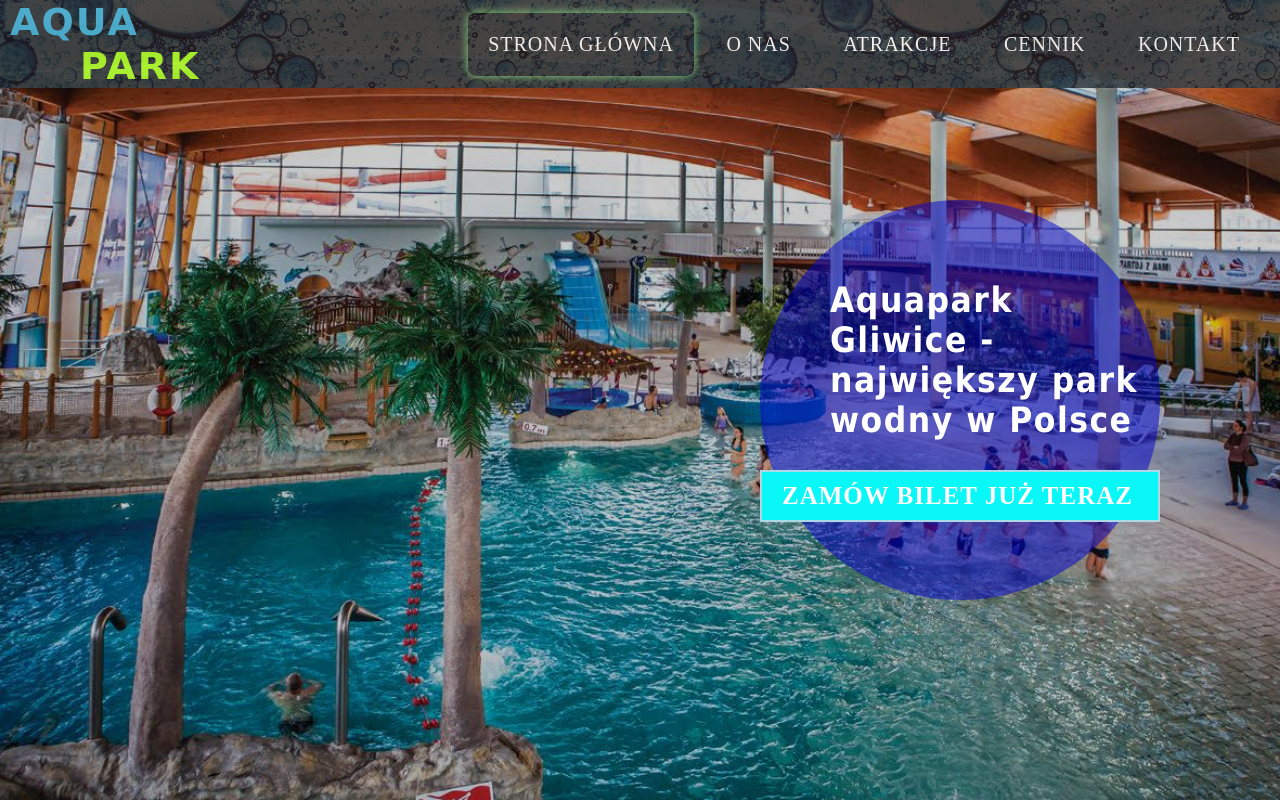
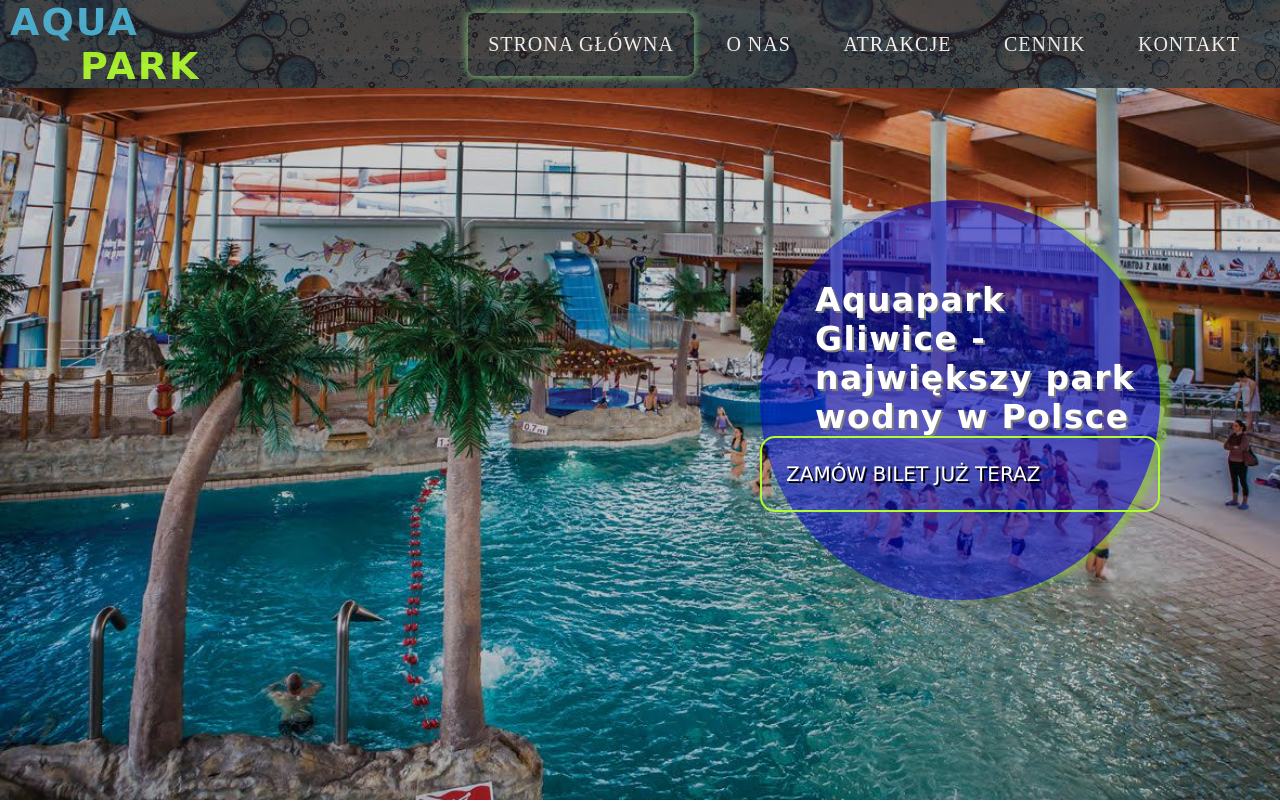
Before and after one commit to Martyn8/AEII_2020_B2_Jurusik, a PHP site: page / in a window 1280 px wide. Shown: the top 804 px of the page. Run offline with PHP 8.4, Linux system fonts and the light colour scheme.

Commit message:
Update style.css

```diff
--- a/strona/style.css
+++ b/strona/style.css
@@ -50,26 +50,58 @@
 	letter-spacing: .2rem;
 	text-align: center;
 }
+.middle{
+    position: absolute;
+    top: 50%;
+    left: 50%;
+    transform: translate(-50%,-50%);
+    margin-top: 110px;
+    width: 325px;
+    background: rgb(77, 185, 221);
+    border-radius: 15px;
+    box-shadow: 0 9px greenyellow;
+  }
 .kup {
-	display: block;
-	padding: 10px 20px;
-	color: white;
-	background-color: rgb(9, 247, 247);
-    border: 2px solid lightblue;
-    font-size: 25px;
-    font-weight: 700;
-	text-transform: uppercase;
-    letter-spacing: 1px;
-    margin-top: 30px;
-	transition: .3s ease;
-    transition-property: background-color, color;
-    z-index:-1;
+    position: relative;
+    display: block;
+    color: white;
+    font-size: 20px;
+    font-weight: 500;
+    text-shadow: 2px 2px black;
+    font-family: Verdana, Geneva, Tahoma, sans-serif;
+    text-decoration: none;
+    border: 2px solid greenyellow;
+    border-radius: 15px;
+    padding: 24px 24px;
+    text-transform: uppercase;
+    overflow: hidden;
+    transition: 1s all ease;
 
 }
-.kup:hover {
-	color: white;
-	background-color: rgb(50, 255, 9);
-}
+.kup::before{
+    background:rgb(19, 96, 185);;
+    content: "";
+    position: absolute;
+    top: 50%;
+    left: 50%;
+    transform: translate(-50%,-50%);
+    z-index: -1;
+    transition: all 0.6s ease;
+  }
+.kup::before{
+    background:rgb(19, 96, 185);;
+    width: 100%;
+    height: 0%;
+    transform: translate(-50%,-50%) rotate(45deg);
+  }
+  .kup:hover::before{
+    background: rgb(19, 96, 185);
+    height: 380%;
+  }
+  .kup:active {
+    box-shadow: 0 5px #666;
+    transform: translateY(4px);
+  }
 .b4 h1 {
 	font-size: 38px;
     text-transform: uppercase;
@@ -169,14 +199,15 @@
 #home h1 {
 	display: block;
 	width: fit-content;
-    font-size: 35px;
-    letter-spacing: 1.5px;
-    font-family: Tahoma;
+    font-size: 33px;
+    letter-spacing: 1.4px;
+    font-family: Verdana, Geneva, Tahoma, sans-serif;
 	color: white;
 	animation: text_reveal .5s ease forwards;
     animation-delay: 1s;
-    padding-left: 70px;
+    padding-left: 55px;
     margin-top: 20%;
+    text-shadow: 2px 2px gray;
 }
 .na{
     width:400px;
@@ -196,6 +227,7 @@
     opacity:0.5;
     border-radius:50%;
     z-index:-1;
+    box-shadow: 12px 0 5px -2px greenyellow;
 }
 #onas .onas {
 	flex-direction: column;
```
Also changed, not shown: other parts of strona/style.css (+24 -5 lines).
